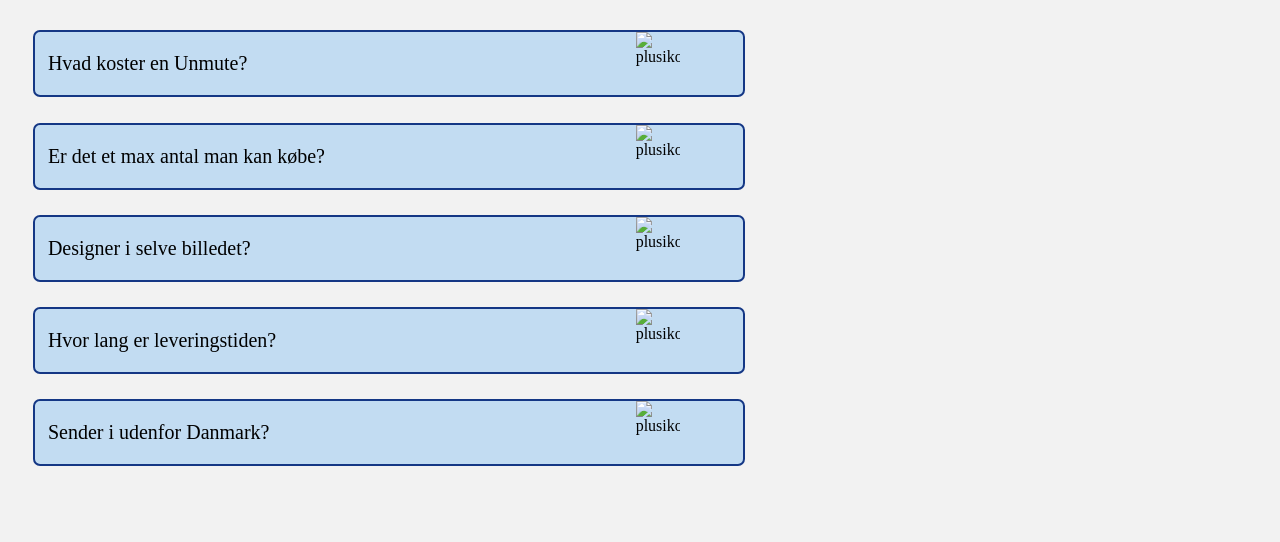
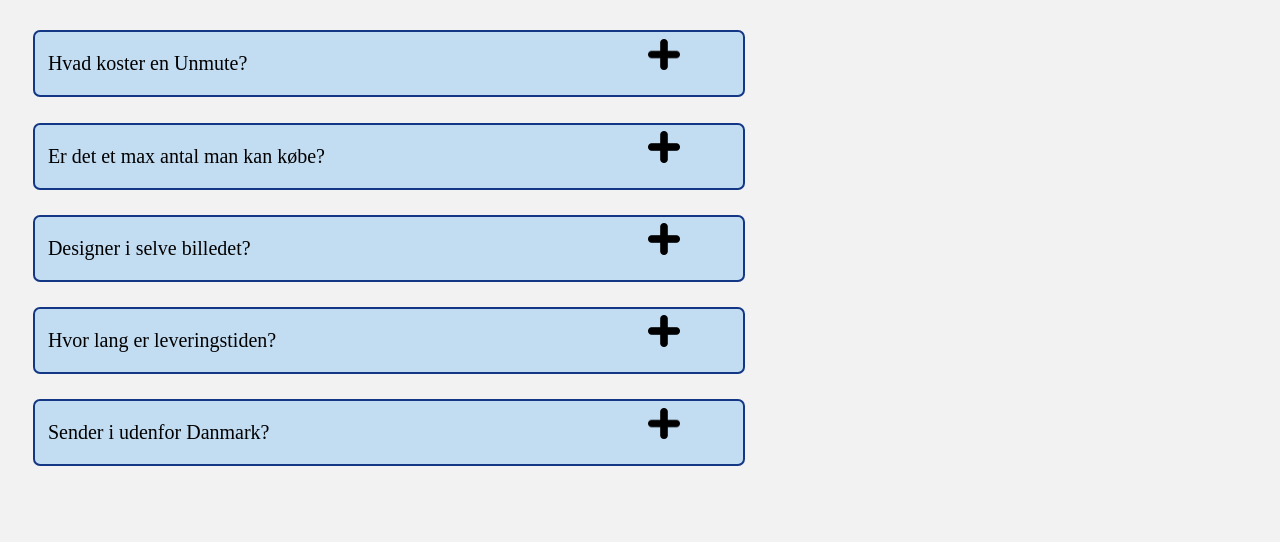
Before and after one commit to AlberteThelin/unmuteeksamen, a plain HTML site: page faq.html in a window 1280 px wide. Shown: the part 258-800 px from the top of the page. Drawn offline with Linux system fonts and the light colour scheme.

Commit message:
faq site fixed

```diff
--- a/faq.css
+++ b/faq.css
@@ -385,4 +385,16 @@ body{
     }
 
 
+    .questionSection img{
+        width: 5%;
+        height: 5%;
+        margin-top: 1%;
+    }
+
+    .questionSection{
+        width: 50%;
+
+    }
+
+
 }
--- a/faq.html
+++ b/faq.html
@@ -56,7 +56,7 @@
         <h1>Få svar på dine spørgsmål omkring Unmute</h1>
         <div onclick="openAnswer(1)" class="questionSection">
             <p>Hvad koster en Unmute?</p>
-            <img id="img1" src="../assets/img/plus.svg" alt="plusikon">
+            <img id="img1" src="/unmuteeksamen/assets/add.png" alt="plusikon">
         </div>
         <div class="hideAnswer" id="answer1">
             <p> Prisen er meget forskellig. Alt efter hvor mange du ønsker, dit design samt hvad Unmuten skal bruges til. Vi kører med mængderabat ved store køb. Hvis du blot ønsker en enkelt Unmute, så hop ind på vores B2C side.
@@ -65,7 +65,7 @@
         </div>
         <div onclick="openAnswer(2)" class="questionSection">
             <p>Er det et max antal man kan købe?</p>
-            <img id="img2" src="../assets/img/plus.svg" alt="plusikon">
+            <img id="img2" src="/unmuteeksamen/assets/add.png" alt="plusikon">
         </div>
         <div class="hideAnswer" id="answer2">
             <p>Umiddelbart, nej. Vi sender gerne store ordre afsted!</p>
@@ -73,7 +73,7 @@
         </div>
         <div onclick="openAnswer(3)" class="questionSection">
             <p>Designer i selve billedet?</p>
-            <img id="img3" src="../assets/img/plus.svg" alt="plusikon">
+            <img id="img3" src="/unmuteeksamen/assets/add.png" alt="plusikon">
         </div>
         <div class="hideAnswer" id="answer3">
             <p>Det er helt op til dig! Vi vil med glæde hjælpe med et design, hvis du er i tvivl. Hvis du allerede har et design, så er du velkommen til at bruge det.</p>
@@ -81,14 +81,14 @@
         </div>
         <div onclick="openAnswer(4)" class="questionSection">
             <p>Hvor lang er leveringstiden?</p>
-            <img id="img4" src="../assets/img/plus.svg" alt="plusikon">
+            <img id="img4" src="/unmuteeksamen/assets/add.png" alt="plusikon">
         </div>
         <div class="hideAnswer" id="answer4">
             <p>Det kommer selvfølgelig an på hvor stor ordreren er, men vi har dag til dag levering.</p>
         </div>
         <div onclick="openAnswer(5)" class="questionSection">
             <p>Sender i udenfor Danmark?</p>
-            <img id="img5" src="../assets/img/plus.svg" alt="plusikon">
+            <img id="img5" src="/unmuteeksamen/assets/add.png" alt="plusikon">
         </div>
         <div class="hideAnswer" id="answer5">
             <p>Det vi desværre ikke på nuværende tidsspunkt, men vi er i fuld gang med at undersøge mulighederne.</p>
--- a/faq.js
+++ b/faq.js
@@ -6,8 +6,8 @@ function openAnswer(id){
 
     var img = document.getElementById("img" + id); //man henter img inde i html
     if(answer.classList.contains("answerSection")){ //hvis classlisten indholder answersection på answer, så vil den vise minus ikoner og hvis ikke vil den vise plus
-        img.src = "../assets/img/minus.svg";
+        img.src = "/unmuteeksamen/assets/minus.png";a
     }else {
-        img.src = "../assets/img/plus.svg";
+        img.src = "/unmuteeksamen/assets/add.png";
     }
 }
```
Also changed, not shown: assets/add.png (added), assets/minus.png (added).
